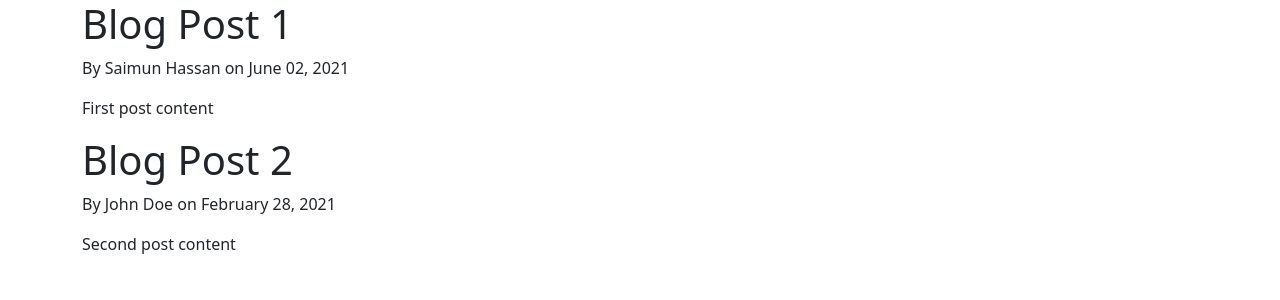
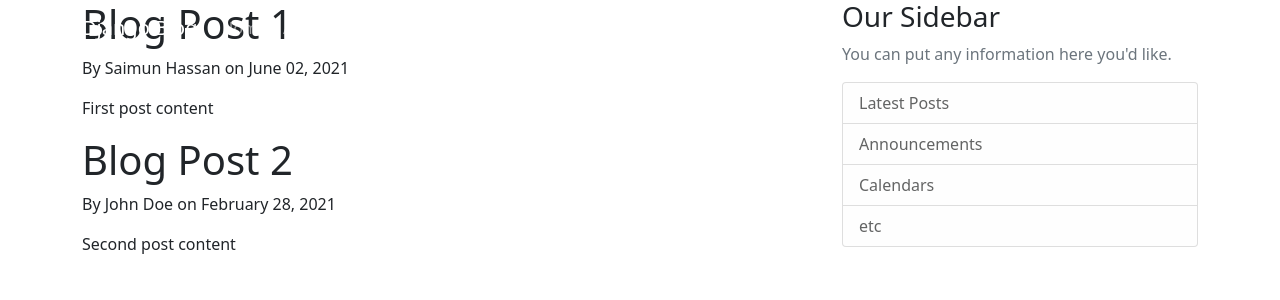
Before and after one commit to Saimun4u/Django-Blog, a Django app: page / in a window 1280 px wide. Shown: the top 300 px of the page. Run offline with Django 3.2, Linux system fonts and the light colour scheme.

Commit message:
Applied css styling

```diff
--- a/blog/templates/blog/base.html
+++ b/blog/templates/blog/base.html
@@ -1,3 +1,4 @@
+{% load static %}
 <!DOCTYPE html>
 <html lang="en">
 <head>
@@ -8,6 +9,9 @@
      <!-- Bootstrap CSS -->
      <link href="https://cdn.jsdelivr.net/npm/bootstrap@5.0.1/dist/css/bootstrap.min.css" rel="stylesheet" integrity="sha384-+0n0xVW2eSR5OomGNYDnhzAbDsOXxcvSN1TPprVMTNDbiYZCxYbOOl7+AMvyTG2x" crossorigin="anonymous">
 
+     <link rel="stylesheet" type="text/css" href="{% static 'blog/main.css' %}">
+
+
     {% if title %}
     <title>Django Blog - {{ title }}</title>
     {% else %}
@@ -15,9 +19,48 @@
     {% endif %}
 </head>
 <body>
-    <div class="container">
-        {% block content %}{% endblock %}
-    </div>
+    <header class="site-header">
+        <nav class="navbar navbar-expand-md navbar-dark bg-steel fixed-top">
+          <div class="container">
+            <a class="navbar-brand mr-4" href="/">Django Blog</a>
+            <button class="navbar-toggler" type="button" data-toggle="collapse" data-target="#navbarToggle" aria-controls="navbarToggle" aria-expanded="false" aria-label="Toggle navigation">
+            <span class="navbar-toggler-icon"></span>
+            </button>
+            <div class="collapse navbar-collapse" id="navbarToggle">
+              <div class="navbar-nav mr-auto">
+                <a class="nav-item nav-link" href="/">Home</a>
+                <a class="nav-item nav-link" href="/about">About</a>
+              </div>
+              <!-- Navbar Right Side -->
+              <div class="navbar-nav">
+                <a class="nav-item nav-link" href="#">Login</a>
+                <a class="nav-item nav-link" href="#">Register</a>
+              </div>
+            </div>
+          </div>
+        </nav>
+      </header>
+
+      <main role="main" class="container">
+        <div class="row">
+          <div class="col-md-8">
+            {% block content %}{% endblock %}
+          </div>
+          <div class="col-md-4">
+            <div class="content-section">
+              <h3>Our Sidebar</h3>
+              <p class='text-muted'>You can put any information here you'd like.
+                <ul class="list-group">
+                  <li class="list-group-item list-group-item-light">Latest Posts</li>
+                  <li class="list-group-item list-group-item-light">Announcements</li>
+                  <li class="list-group-item list-group-item-light">Calendars</li>
+                  <li class="list-group-item list-group-item-light">etc</li>
+                </ul>
+              </p>
+            </div>
+          </div>
+        </div>
+      </main>
 
     <!-- Option 1: Bootstrap Bundle with Popper -->
 
```
Also changed, not shown: blog/static/blog/main.css (added).
